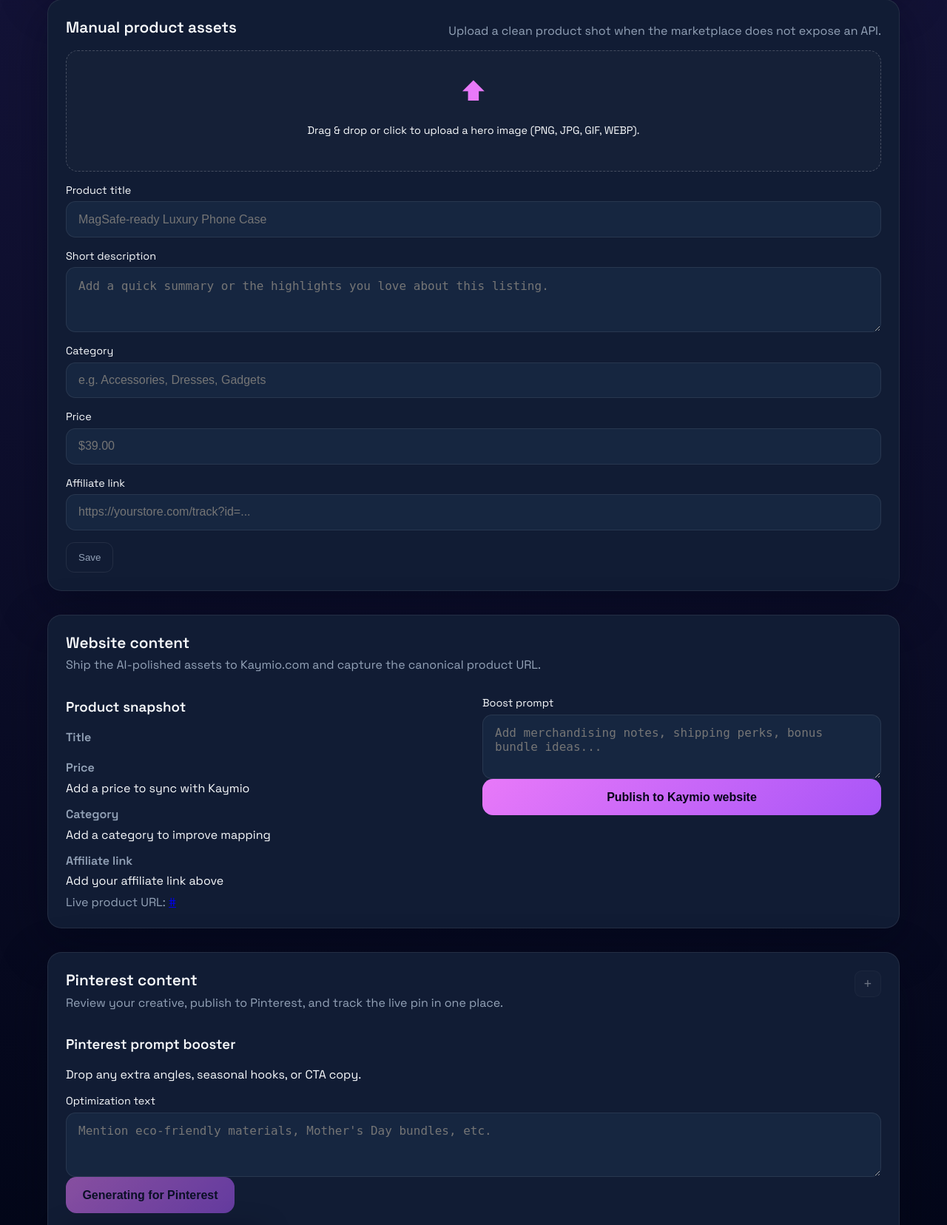
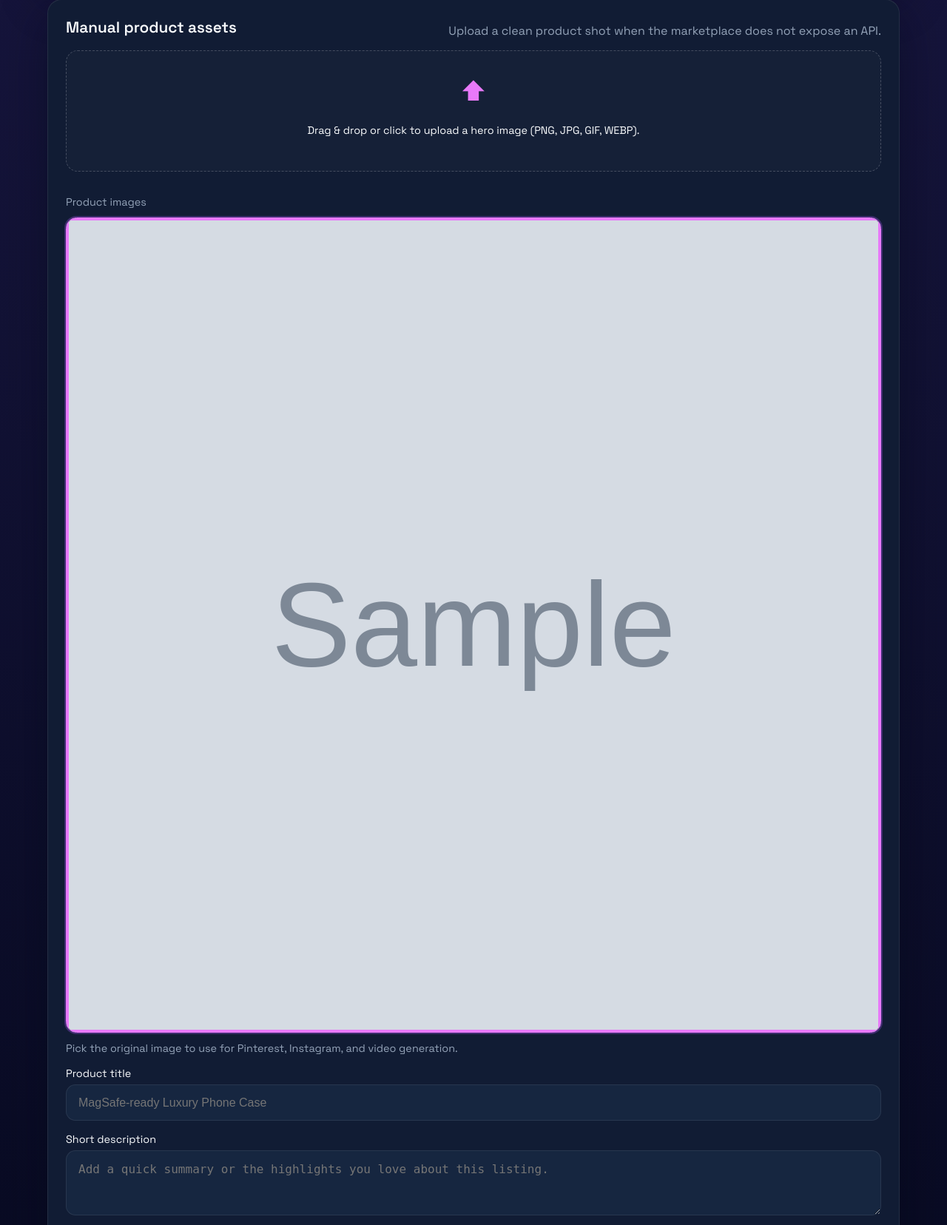
Before and after one commit to ahmadezoji/kaymio-app, a Flask app: template templates/home.html in a window 1280 px wide. Shown: the part 841-2497 px from the top of the page at 74% size. Run offline with Flask 3, Linux system fonts and the light colour scheme; the template is opened without the code that fills it: most values are stand-ins (such as "Sample title", 1, 10 or a date in 2020); grey boxes marked "Sample" are stand-in pictures.

Commit message:
add multi image upload and select

```diff
--- a/app.py
+++ b/app.py
@@ -247,6 +247,9 @@ def render_home_view(
             platform_states = state_entry.get("platforms") or {}
         else:
             platform_states = {}
+    product_image_choices, selected_original_image = build_product_image_choices(
+        form_values or {}, preview_payload, product_id
+    )
     return render_template(
         "home.html",
         markets=MARKET_OPTIONS,
@@ -255,6 +258,8 @@ def render_home_view(
         result=pinterest_result,
         website_result=website_result,
         platform_states=platform_states or {},
+        product_image_choices=product_image_choices,
+        selected_original_image=selected_original_image,
     )
 
 
@@ -489,6 +494,99 @@ def resolve_source_image_urls(saved_state: Dict[str, Any]) -> List[str]:
     return assets.get("source_image_urls") or assets.get("amazon_image_urls") or []
 
 
+def build_product_image_choices(
+    form_values: Dict[str, str],
+    preview_payload: Optional[Dict[str, Any]],
+    product_id: str,
+) -> tuple[List[Dict[str, str]], str]:
+    saved_state = get_product_state(product_id) if product_id else {}
+    source_urls = resolve_source_image_urls(saved_state)
+    choices: List[Dict[str, str]] = []
+    seen = set()
+    selected_value = form_values.get("selected_original_image", "")
+    if source_urls:
+        for url in source_urls:
+            if url and url not in seen:
+                choices.append({"value": f"url:{url}", "url": url})
+                seen.add(url)
+        if choices and selected_value not in {choice["value"] for choice in choices}:
+            selected_value = choices[0]["value"]
+        return choices, selected_value
+    candidate_relative = ""
+    if preview_payload:
+        candidate_relative = preview_payload.get("original_image_path", "")
+    if not candidate_relative:
+        candidate_relative = form_values.get("original_image_path", "")
+    for path in resolve_original_image_paths(saved_state, candidate_relative):
+        image_url = url_for("serve_media", filename=path)
+        if image_url not in seen:
+            choices.append({"value": f"path:{path}", "url": image_url})
+            seen.add(image_url)
+    if choices and selected_value not in {choice["value"] for choice in choices}:
+        selected_value = choices[0]["value"]
+    return choices, selected_value
+
+
+def resolve_selected_original_image(
+    raw_form_values: Dict[str, str],
+    form_values: Dict[str, str],
+    product_id: str,
+    preview_payload: Optional[Dict[str, Any]],
+) -> Optional[tuple[str, Optional[bytes]]]:
+    selected = raw_form_values.get("selected_original_image", "")
+    if not selected:
+        return None
+    if selected.startswith("url:"):
+        image_url = selected[4:]
+        if not image_url:
+            return None
+        image_bytes = download_image_bytes(image_url)
+        filename = guess_filename_from_url(image_url)
+        image_relative = save_original_image(image_bytes, filename)
+        form_values["original_image_path"] = image_relative
+        update_product_state(
+            product_id,
+            form_values=form_values,
+            assets={"original_image_path": image_relative},
+        )
+        if preview_payload is not None:
+            preview_payload["original_image_path"] = image_relative
+        return image_relative, image_bytes
+    if selected.startswith("path:"):
+        image_relative = selected[5:]
+        if resolve_storage_path(image_relative):
+            form_values["original_image_path"] = image_relative
+            if preview_payload is not None:
+                preview_payload["original_image_path"] = image_relative
+            return image_relative, None
+    return None
+
+
+def resolve_original_image_paths(
+    saved_state: Dict[str, Any],
+    fallback_path: Optional[str] = None,
+) -> List[str]:
+    assets = (saved_state.get("assets") or {}) if saved_state else {}
+    candidates: List[str] = []
+    if fallback_path:
+        candidates.append(fallback_path)
+    stored_paths = assets.get("original_image_paths") or []
+    if isinstance(stored_paths, list):
+        candidates.extend(path for path in stored_paths if path)
+    stored_single = assets.get("original_image_path")
+    if stored_single:
+        candidates.append(stored_single)
+    resolved: List[str] = []
+    seen = set()
+    for path in candidates:
+        if not path or path in seen:
+            continue
+        if resolve_storage_path(path):
+            resolved.append(path)
+            seen.add(path)
+    return resolved
+
+
 def ensure_downloaded_original_image(
     product_id: str,
     form_values: Dict[str, str],
@@ -516,6 +614,39 @@ def ensure_downloaded_original_image(
     return image_relative, image_bytes
 
 
+def ensure_downloaded_original_images(
+    product_id: str,
+    form_values: Dict[str, str],
+    saved_state: Dict[str, Any],
+    preview_payload: Optional[Dict[str, Any]] = None,
+) -> List[str]:
+    image_urls = resolve_source_image_urls(saved_state)
+    if not image_urls:
+        return []
+    image_paths: List[str] = []
+    for index, image_url in enumerate(image_urls):
+        try:
+            image_bytes = download_image_bytes(image_url)
+        except Exception as exc:
+            app.logger.warning("Source image download failed for %s: %s", image_url, exc)
+            continue
+        filename = guess_filename_from_url(image_url, default_name=f"amazon_{index + 1}")
+        image_relative = save_original_image(image_bytes, filename)
+        image_paths.append(image_relative)
+    if not image_paths:
+        return []
+    primary_image = image_paths[0]
+    form_values["original_image_path"] = primary_image
+    update_product_state(
+        product_id,
+        form_values=form_values,
+        assets={"original_image_path": primary_image, "original_image_paths": image_paths},
+    )
+    if preview_payload is not None:
+        preview_payload["original_image_path"] = primary_image
+    return image_paths
+
+
 def extract_form_defaults(raw_form_values: Dict[str, str]) -> Dict[str, str]:
     defaults = {
         key: raw_form_values.get(key, "")
@@ -531,6 +662,7 @@ def extract_form_defaults(raw_form_values: Dict[str, str]) -> Dict[str, str]:
             "website_boost_prompt",
             "youtube_boost_prompt",
             "use_affiliate_link",
+            "selected_original_image",
         )
     }
     defaults["website_boost_prompt"] = (
@@ -834,12 +966,25 @@ def generate_pinterest():
             flash(message, "error")
         return render_home_view(form_values, product_id=product_id)
 
+    selected_source = None
+    if raw_form_values.get("selected_original_image"):
+        try:
+            selected_source = resolve_selected_original_image(
+                raw_form_values, form_values, product_id, preview_payload=None
+            )
+        except Exception as exc:
+            app.logger.exception("Selected image download failed")
+            flash(f"Unable to download the selected image: {exc}", "error")
+            return render_home_view(form_values, product_id=product_id)
+
     if image_file is not None and image_file.filename:
         original_bytes = image_file.read()
         if not original_bytes:
             flash("The uploaded image appears to be empty.", "error")
             return render_home_view(form_values, product_id=product_id)
         original_image_path = save_original_image(original_bytes, image_file.filename)
+    elif selected_source:
+        original_image_path, original_bytes = selected_source
     else:
         if not original_image_path:
             try:
@@ -861,6 +1006,12 @@ def generate_pinterest():
             except Exception:
                 flash("Unable to load the previously uploaded image. Please upload again.", "error")
                 return render_home_view(form_values, product_id=product_id)
+    if original_image_path and original_bytes is None:
+        try:
+            original_bytes = load_stored_image(original_image_path)
+        except Exception:
+            flash("Unable to load the selected image. Please try again.", "error")
+            return render_home_view(form_values, product_id=product_id)
 
     raw_title = form_values.get("title", "")
     raw_description = form_values.get("description", "")
@@ -1100,6 +1251,17 @@ def generate_instagram_image():
     )
 
     base_bytes = None
+    if raw_form_values.get("selected_original_image"):
+        try:
+            selected_source = resolve_selected_original_image(
+                raw_form_values, form_values, product_id, preview_payload
+            )
+        except Exception as exc:
+            app.logger.exception("Selected image download failed")
+            flash(f"Unable to download the selected image: {exc}", "error")
+            return render_home_view(form_values, preview_payload, product_id=product_id)
+        if selected_source:
+            base_image_path, base_bytes = selected_source
     if not base_image_path:
         try:
             downloaded = ensure_downloaded_original_image(
@@ -1269,21 +1431,28 @@ def publish_website():
         return assets.get("original_image_path") or assets.get("generated_image_path")
 
     image_relative = _resolve_image_path()
-    resolved_image_path = resolve_storage_path(image_relative) if image_relative else None
-    if not resolved_image_path:
+    image_paths = resolve_original_image_paths(saved_state, image_relative)
+    if not image_paths:
         try:
-            downloaded = ensure_downloaded_original_image(
+            image_paths = ensure_downloaded_original_images(
                 product_id, form_values, saved_state, preview_payload
             )
         except Exception as exc:
             app.logger.exception("Source image download failed")
-            flash(f"Unable to download product image: {exc}", "error")
-        if downloaded:
-            image_relative, _ = downloaded
-            resolved_image_path = resolve_storage_path(image_relative)
-    if not resolved_image_path:
+            flash(f"Unable to download product images: {exc}", "error")
+            image_paths = []
+        if image_paths:
+            image_paths = [path for path in image_paths if resolve_storage_path(path)]
+    if not image_paths:
         flash("Upload an original product image before publishing to Kaymio.", "error")
         return render_home_view(form_values, preview_payload, product_id=product_id)
+    image_relative = image_paths[0]
+    resolved_image_path = resolve_storage_path(image_relative)
+    additional_image_paths = []
+    for path in image_paths[1:]:
+        resolved = resolve_storage_path(path)
+        if resolved:
+            additional_image_paths.append(resolved)
 
     if not preview_payload:
         preview_payload = {
@@ -1322,6 +1491,7 @@ def publish_website():
             tags=tags,
             affiliate_link=affiliate_link,
             category_id=category_id,
+            images=additional_image_paths,
         )
     except Exception as exc:
         app.logger.exception("WooCommerce publish failed")
--- a/static/css/main.css
+++ b/static/css/main.css
@@ -186,6 +186,60 @@ textarea {
 .dz-icon {
   font-size: 2.2rem;
   color: var(--accent);
+}
+
+.product-gallery {
+  margin-top: 1rem;
+  display: grid;
+  gap: 0.75rem;
+}
+
+.product-gallery p {
+  margin: 0;
+  font-size: 0.9rem;
+  color: var(--muted);
+}
+
+.product-gallery-grid {
+  display: grid;
+  grid-template-columns: repeat(auto-fit, minmax(110px, 1fr));
+  gap: 0.75rem;
+}
+
+.product-gallery-item {
+  border-radius: 0.9rem;
+  overflow: hidden;
+  background: var(--card-soft);
+  border: 1px solid var(--border);
+  aspect-ratio: 1 / 1;
+  display: flex;
+  align-items: center;
+  justify-content: center;
+  cursor: pointer;
+  position: relative;
+}
+
+.product-gallery-item input {
+  position: absolute;
+  opacity: 0;
+  pointer-events: none;
+}
+
+.product-gallery-item:has(input:checked) {
+  border-color: var(--accent);
+  box-shadow: 0 0 0 2px rgba(168, 85, 247, 0.3);
+}
+
+.product-gallery-item input:checked + img {
+  outline: 3px solid var(--accent);
+  outline-offset: -3px;
+}
+
+.product-gallery-item img {
+  width: 100%;
+  height: 100%;
+  object-fit: cover;
+  display: block;
 }
 
 button.primary {
--- a/templates/home.html
+++ b/templates/home.html
@@ -39,6 +39,7 @@
       <input type="hidden" name="video_prompt" value="{{ preview.video_prompt | e }}" />
       <input type="hidden" name="instagram_image_path" value="{{ preview.instagram_image_path | e }}" />
       <input type="hidden" name="video_duration_seconds" value="{{ preview.video_duration_seconds | default('8') | e }}" />
+      <input type="hidden" name="selected_original_image" value="{{ values.get('selected_original_image', '') | e }}" />
     {%- endmacro %}
     {% macro platform_reset_button(platform, label, sku) -%}
       <div class="card-header-actions">
@@ -175,6 +176,25 @@
               <span class="dz-icon">⬆︎</span>
               <p>Drag &amp; drop or click to upload a hero image (PNG, JPG, GIF, WEBP).</p>
             </label>
+            {% if product_image_choices %}
+              <div class="product-gallery">
+                <p>Product images</p>
+                <div class="product-gallery-grid">
+                  {% for image_choice in product_image_choices %}
+                    <label class="product-gallery-item">
+                      <input
+                        type="radio"
+                        name="selected_original_image"
+                        value="{{ image_choice.value }}"
+                        {% if image_choice.value == selected_original_image or loop.first %}checked{% endif %}
+                      />
+                      <img src="{{ image_choice.url }}" alt="Product image {{ loop.index }}" loading="lazy" />
+                    </label>
+                  {% endfor %}
+                </div>
+                <p class="muted">Pick the original image to use for Pinterest, Instagram, and video generation.</p>
+              </div>
+            {% endif %}
             <label>
               <span>Product title</span>
               <input
```
Also changed, not shown: kaymio/kaymio.py (+16 -4 lines).
